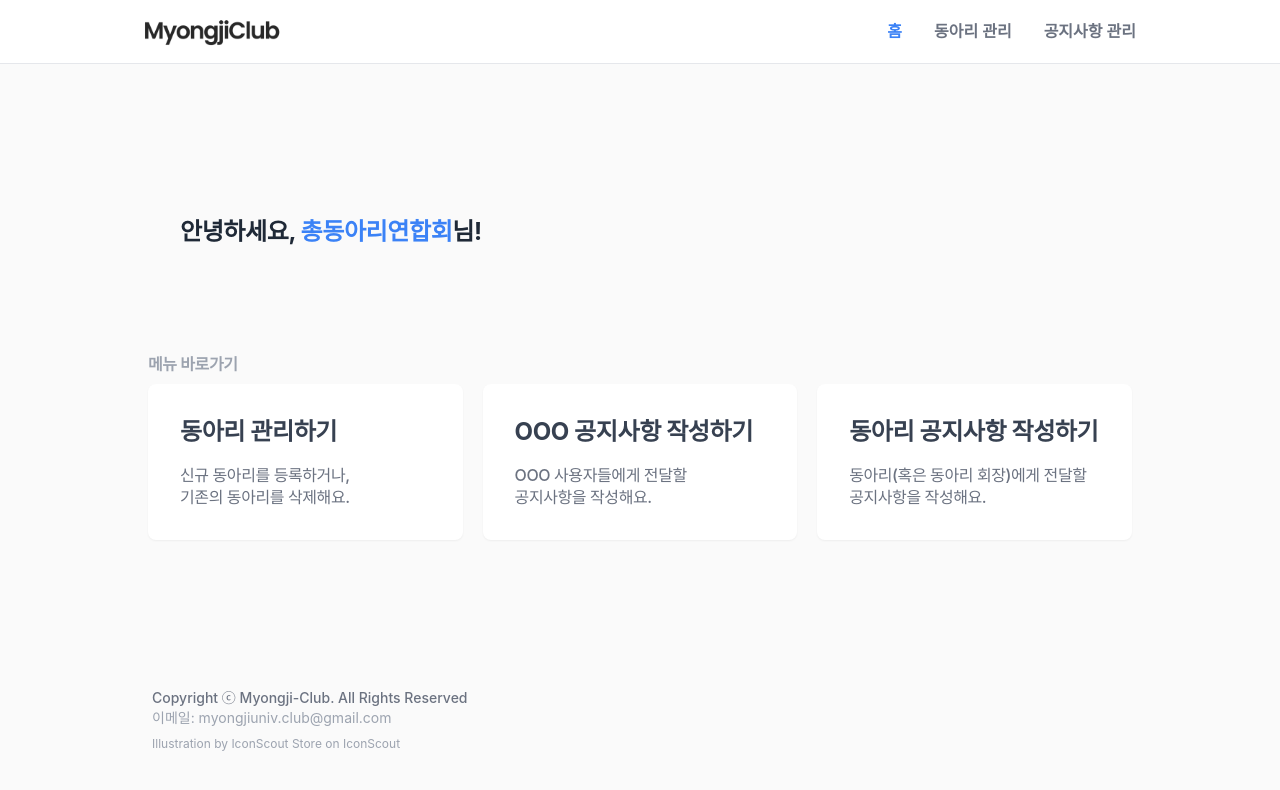
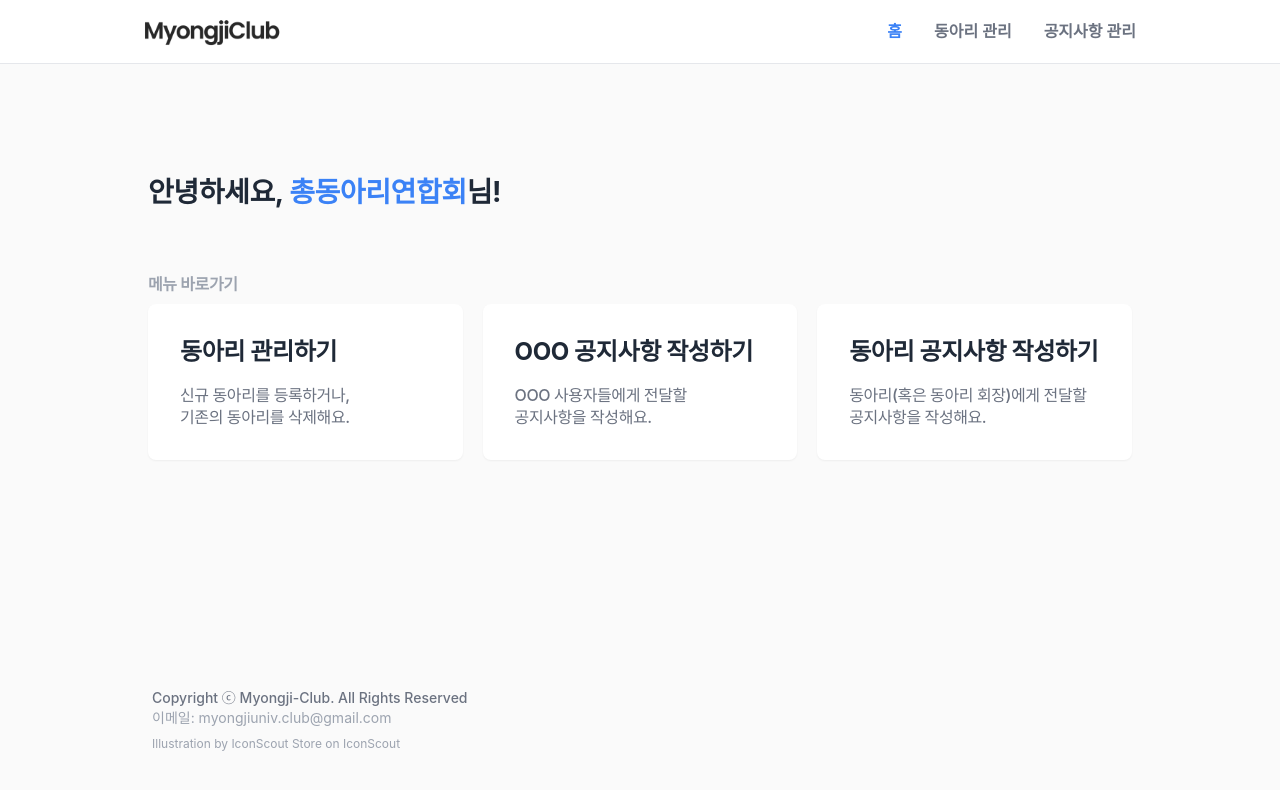
Before and after one commit to k-kbk/Myongji-Club-FE, a Next.js app: page /admin in a window 1280 px wide. Shown: the top 790 px of the page. Built offline with nearby package versions, Linux system fonts and the light colour scheme; a web font is replaced by a local one.

Commit message:
design: 기타 디자인 수정

```diff
--- a/src/pages/admin/club/index.tsx
+++ b/src/pages/admin/club/index.tsx
@@ -280,7 +280,7 @@ export default function Index() {
           {dummy.map((item) => (
             <li
               key={item.id}
-              className="flex items-center justify-between rounded-lg bg-white py-3.5 px-4 shadow-sm sm:py-4 sm:px-6"
+              className="flex items-center justify-between rounded-lg bg-white py-3.5 px-4 shadow-sm sm:px-6"
             >
               <div className="text-base font-semibold sm:text-lg">
                 {item.name}
--- a/src/pages/admin/index.tsx
+++ b/src/pages/admin/index.tsx
@@ -3,8 +3,8 @@ import Link from 'next/link';
 export default function Index() {
   return (
     <>
-      <div className="mt-30 sm:mt-44 sm:py-10 sm:px-8">
-        <h1 className="text-1.5xl font-bold sm:text-2xl">
+      <div className="mt-30 sm:mt-44">
+        <h1 className="text-1.5xl font-bold sm:text-2.5xl">
           안녕하세요, <span className="text-blue-500">총동아리연합회</span>
           님!
         </h1>
@@ -12,7 +12,7 @@ export default function Index() {
       <div className="mb-2 mt-12 text-sm font-semibold text-gray-400 sm:mt-16 md:text-base">
         메뉴 바로가기
       </div>
-      <div className="mb-8 flex flex-col justify-between text-lg font-bold text-gray-700 sm:flex-row sm:text-2xl">
+      <div className="mb-8 flex flex-col justify-between text-lg font-bold sm:flex-row sm:text-2xl">
         <Link
           href="/admin/club"
           className="mb-3 w-full rounded-lg bg-white py-5 px-5 shadow-sm transition-opacity hover:opacity-50 sm:mb-0 sm:w-[32%] sm:px-8 sm:py-8"
```
